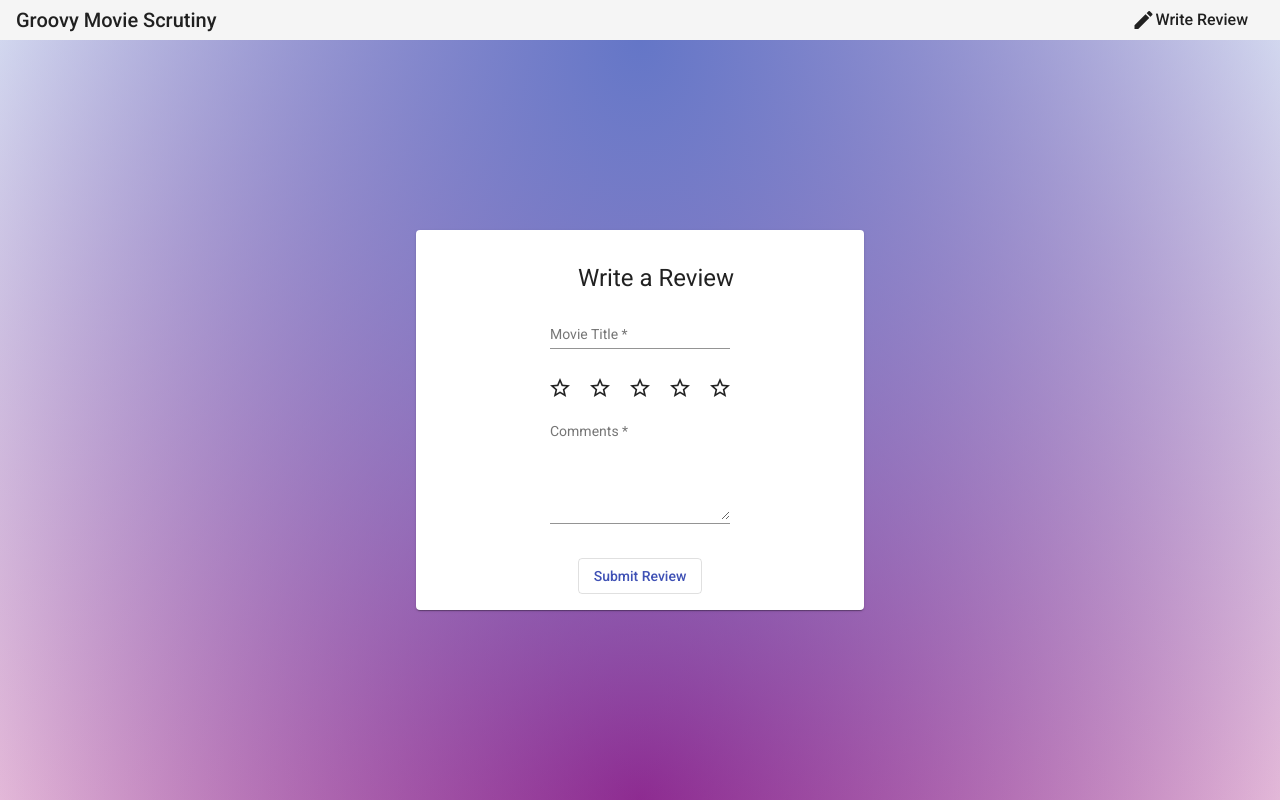
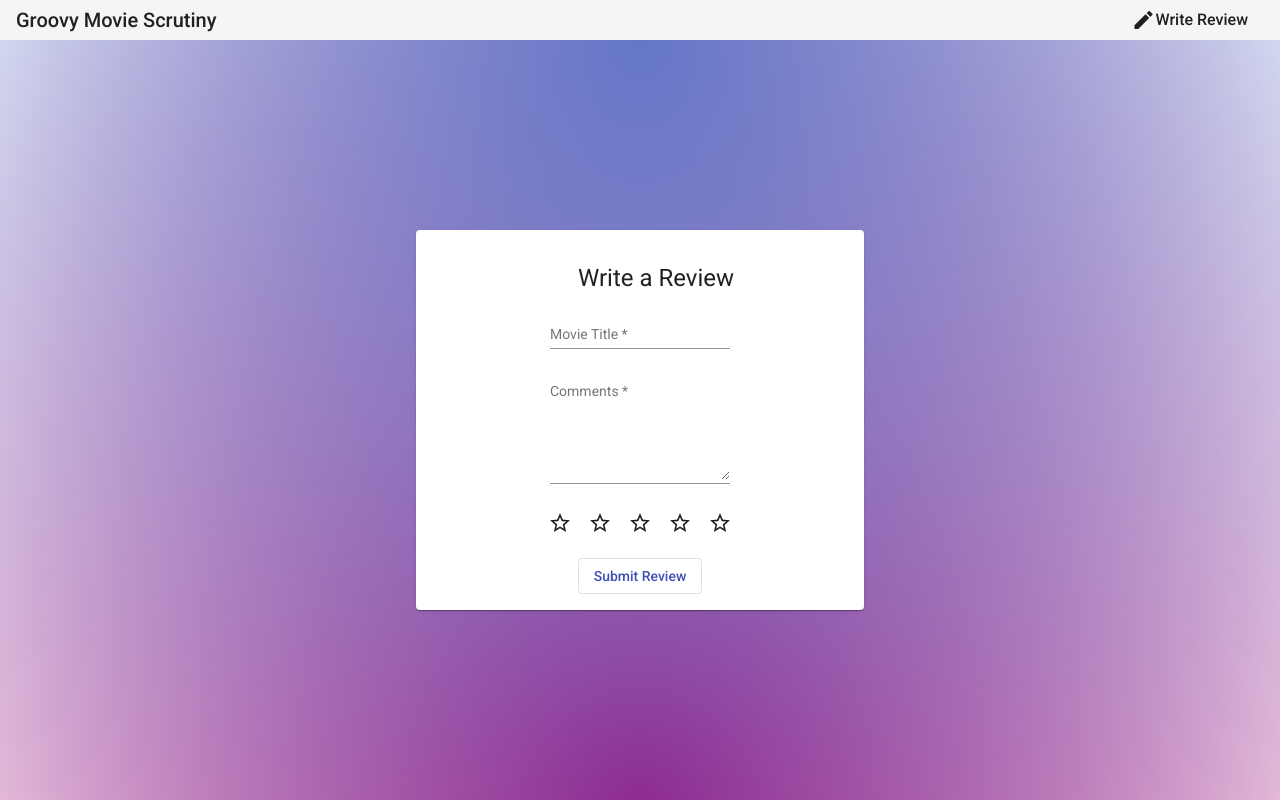
Before and after one commit to MrKevinJLoftus/learning-angular, an Angular app: page /review in a window 1280 px wide. Built offline with nearby package versions, Linux system fonts and the light colour scheme.

Commit message:
Small change to template for write-review component

```diff
--- a/src/app/features/review/components/write-review/write-review.component.html
+++ b/src/app/features/review/components/write-review/write-review.component.html
@@ -11,7 +11,6 @@
             <input matInput formControlName="title" type="text">
             <mat-error *ngIf="reviewForm?.controls?.title?.errors?.required">Title is required.</mat-error>
           </mat-form-field>
-          <app-star-rating (ratingChanged)="handleRatingChange($event)"></app-star-rating>
           <mat-form-field>
             <mat-label>Comments</mat-label>
             <textarea matInput formControlName="comments" type="text" rows="6" placeholder="This movie was..."></textarea>
@@ -19,6 +18,7 @@
           </mat-form-field>
         </div>
       </form>
+      <app-star-rating (ratingChanged)="handleRatingChange($event)"></app-star-rating>
     </mat-card-content>
     <mat-card-footer>
       <button mat-stroked-button color="primary" (click)="createReview()">Submit Review</button>
```
